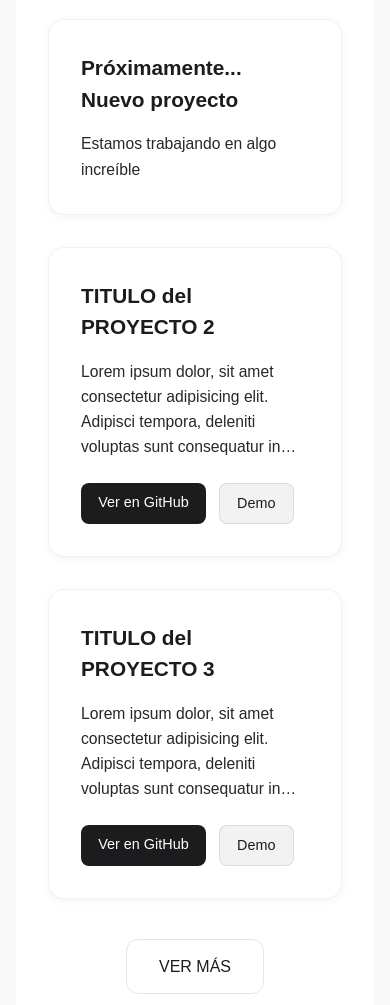
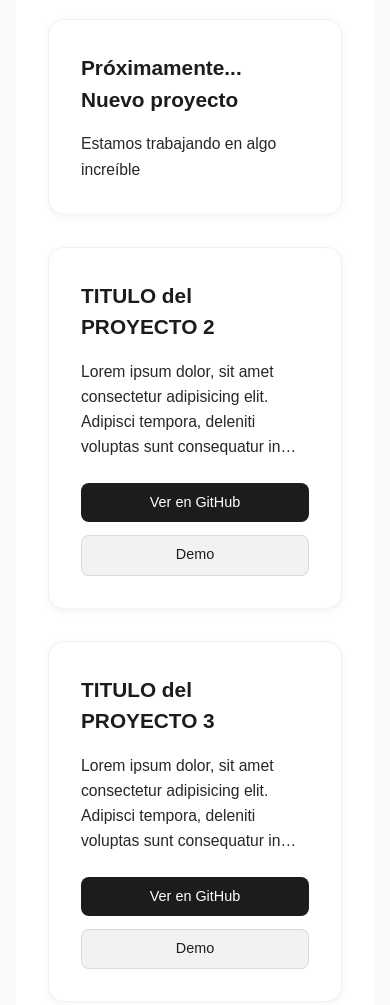
Before and after one commit to LeoBringasAtLife/portfolio-v2, a plain HTML site: page index.html in a window 390 px wide. Shown: the part 770-1775 px from the top of the page. Drawn offline with nearby package versions, Linux system fonts and the light colour scheme; a web font is replaced by a local one.

Commit message:
botones de los proyectos ocuoando el ancho completo y centrando el texto

```diff
--- a/index.html
+++ b/index.html
@@ -357,6 +357,8 @@
             /* Mueve el margen al contenedor */
         }
 
+
+
         .btn-ver-mas {
             padding: 0.9em 2em;
             font-size: 1rem;
@@ -623,7 +625,10 @@
 
             /* los cambios clave para que se ven bien en telefonos */
             #proyectos .skills-grid {
-                grid-template-columns: repeat(auto-fit, minmax(250px, 1fr));
+                grid-template-columns: repeat(auto-fit, minmax(260px, 1fr));
+                text-align: center;
+                justify-items: center;
+                justify-content: center;
             }
 
             .tarjetas-js {
@@ -644,11 +649,27 @@
                 margin-top: 2em;
             }
 
-            .coming-soon-icon, .project-icon {
+            .coming-soon-icon,
+            .project-icon {
                 display: none;
             }
+
             .icono {
                 display: none;
+            }
+
+            .card-links {
+                flex-direction: column;
+                /* Apila los botones verticalmente */
+                width: 100%;
+                /* Asegura que el contenedor ocupe todo el ancho */
+            }
+
+            .card-links a {
+                width: 100%;
+                /* Hace que cada botón ocupe el ancho completo */
+                text-align: center;
+                /* Centra el texto de los botones */
             }
         }
 
@@ -871,8 +892,7 @@
             <!-- Tarjeta 3 -->
             <div class="skill-card">
                 <div class="card-header">
-                    <img src="#" alt="Icono de Proyecto 3"
-                        class="project-icon" />
+                    <img src="#" alt="Icono de Proyecto 3" class="project-icon" />
                 </div>
                 <div class="card-content">
                     <h3>TITULO del PROYECTO 3</h3>
```
